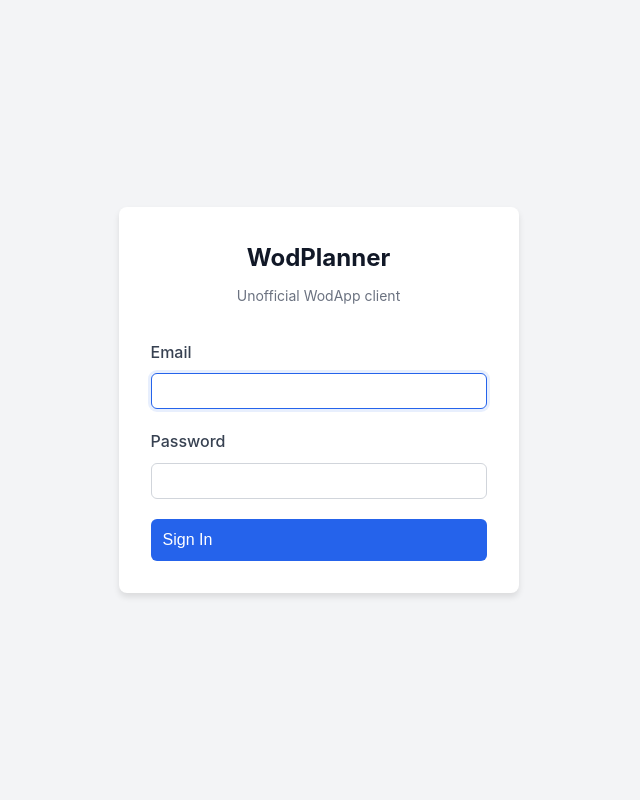
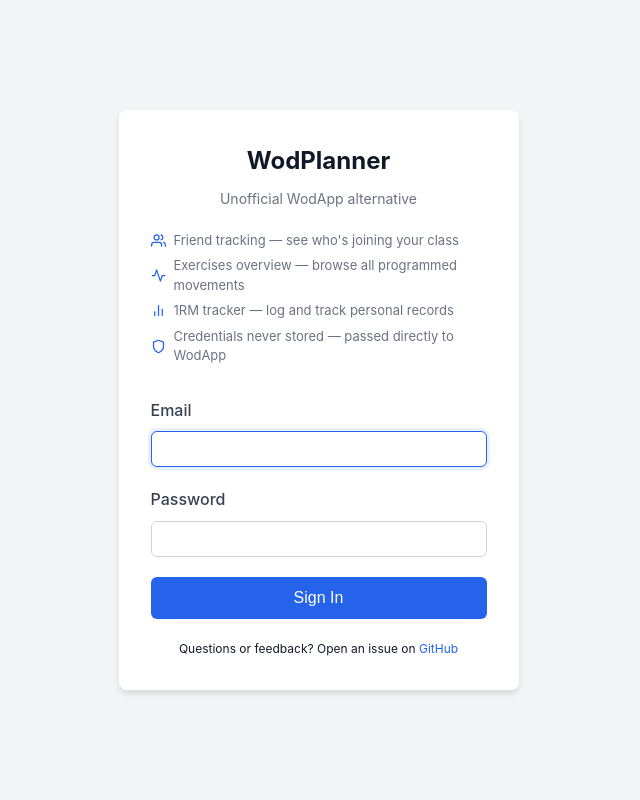
Before and after one commit to sebastiaankok/wodplanner, a Python web app: template src/wodplanner/app/templates/login.html in a window 1280 px wide. Shown: the whole page, without its empty margins (314-954 px from the left). Run offline with Jinja, Linux system fonts and the light colour scheme; the template is opened without the code that fills it, so the values that code supplies are empty.

Commit message:
chore: update styling

```diff
--- a/src/wodplanner/app/templates/base.html
+++ b/src/wodplanner/app/templates/base.html
@@ -39,7 +39,7 @@
     </main>
 
     <footer class="footer">
-        <p>WodPlanner - the unofficial WodApp client</p>
+        <p>WodPlanner &mdash; unofficial WodApp client &middot; <a href="https://github.com/sebastiaankok/wodplanner/issues" target="_blank" rel="noopener">Report an issue</a></p>
     </footer>
 
     <!-- People Modal -->
--- a/src/wodplanner/app/templates/login.html
+++ b/src/wodplanner/app/templates/login.html
@@ -40,6 +40,52 @@
             font-size: 0.875rem;
         }
 
+        .login-tagline {
+            font-size: 0.8125rem;
+            color: var(--gray-500);
+            margin: 1.25rem 0;
+            line-height: 1.5;
+        }
+
+        .login-features {
+            list-style: none;
+            padding: 0;
+            margin: 0.75rem 0 0;
+            display: flex;
+            flex-direction: column;
+            gap: 0.375rem;
+            text-align: left;
+        }
+
+        .login-features li {
+            font-size: 0.8125rem;
+            color: var(--gray-500);
+            display: flex;
+            align-items: center;
+            gap: 0.5rem;
+        }
+
+        .login-features li svg {
+            flex-shrink: 0;
+            color: var(--primary);
+        }
+
+        .login-footer {
+            text-align: center;
+            margin-top: 1.25rem;
+            font-size: 0.75rem;
+            color: var(--gray-400);
+        }
+
+        .login-footer a {
+            color: var(--primary);
+            text-decoration: none;
+        }
+
+        .login-footer a:hover {
+            text-decoration: underline;
+        }
+
         .login-form .form-group {
             margin-bottom: 1.25rem;
         }
@@ -48,6 +94,7 @@
             width: 100%;
             padding: 0.75rem;
             font-size: 1rem;
+            justify-content: center;
         }
 
         .login-error {
@@ -64,9 +111,13 @@
             .login-card { background: #1e293b; }
             .login-header h1 { color: #f1f5f9; }
             .login-header p { color: #94a3b8; }
+            .login-tagline { color: #94a3b8; }
+            .login-features li { color: #94a3b8; }
+            .login-footer { color: #64748b; }
             .login-error { background: #7f1d1d; color: #f87171; }
             .form-group label { color: #cbd5e1; }
             .form-group input { background-color: #0f172a; color: #f1f5f9; border-color: #475569; }
+            .login-features li svg { color: #60a5fa; }
         }
     </style>
     <meta name="color-scheme" content="light dark">
@@ -76,7 +127,35 @@
         <div class="login-card">
             <div class="login-header">
                 <h1>WodPlanner</h1>
-                <p>Unofficial WodApp client</p>
+                <p>Unofficial WodApp alternative</p>
+                <div class="login-tagline">
+                    <ul class="login-features">
+                        <li>
+                            <svg width="15" height="15" viewBox="0 0 24 24" fill="none" stroke="currentColor" stroke-width="2" stroke-linecap="round" stroke-linejoin="round">
+                                <path d="M17 21v-2a4 4 0 0 0-4-4H5a4 4 0 0 0-4 4v2"/><circle cx="9" cy="7" r="4"/><path d="M23 21v-2a4 4 0 0 0-3-3.87"/><path d="M16 3.13a4 4 0 0 1 0 7.75"/>
+                            </svg>
+                            Friend tracking — see who's joining your class
+                        </li>
+                        <li>
+                            <svg width="15" height="15" viewBox="0 0 24 24" fill="none" stroke="currentColor" stroke-width="2" stroke-linecap="round" stroke-linejoin="round">
+                                <path d="M22 12h-4l-3 9L9 3l-3 9H2"/>
+                            </svg>
+                            Exercises overview — browse all programmed movements
+                        </li>
+                        <li>
+                            <svg width="15" height="15" viewBox="0 0 24 24" fill="none" stroke="currentColor" stroke-width="2" stroke-linecap="round" stroke-linejoin="round">
+                                <line x1="18" y1="20" x2="18" y2="10"/><line x1="12" y1="20" x2="12" y2="4"/><line x1="6" y1="20" x2="6" y2="14"/>
+                            </svg>
+                            1RM tracker — log and track personal records
+                        </li>
+                        <li>
+                            <svg width="15" height="15" viewBox="0 0 24 24" fill="none" stroke="currentColor" stroke-width="2" stroke-linecap="round" stroke-linejoin="round">
+                                <path d="M12 22s8-4 8-10V5l-8-3-8 3v7c0 6 8 10 8 10z"/>
+                            </svg>
+                            Credentials never stored — passed directly to WodApp
+                        </li>
+                    </ul>
+                </div>
             </div>
 
             {% if error %}
@@ -96,6 +175,10 @@
                 </div>
                 <button type="submit" class="btn btn-primary">Sign In</button>
             </form>
+            <div class="login-footer">
+                Questions or feedback? Open an issue on
+                <a href="https://github.com/sebastiaankok/wodplanner" target="_blank" rel="noopener">GitHub</a>
+            </div>
         </div>
     </div>
 </body>
```
